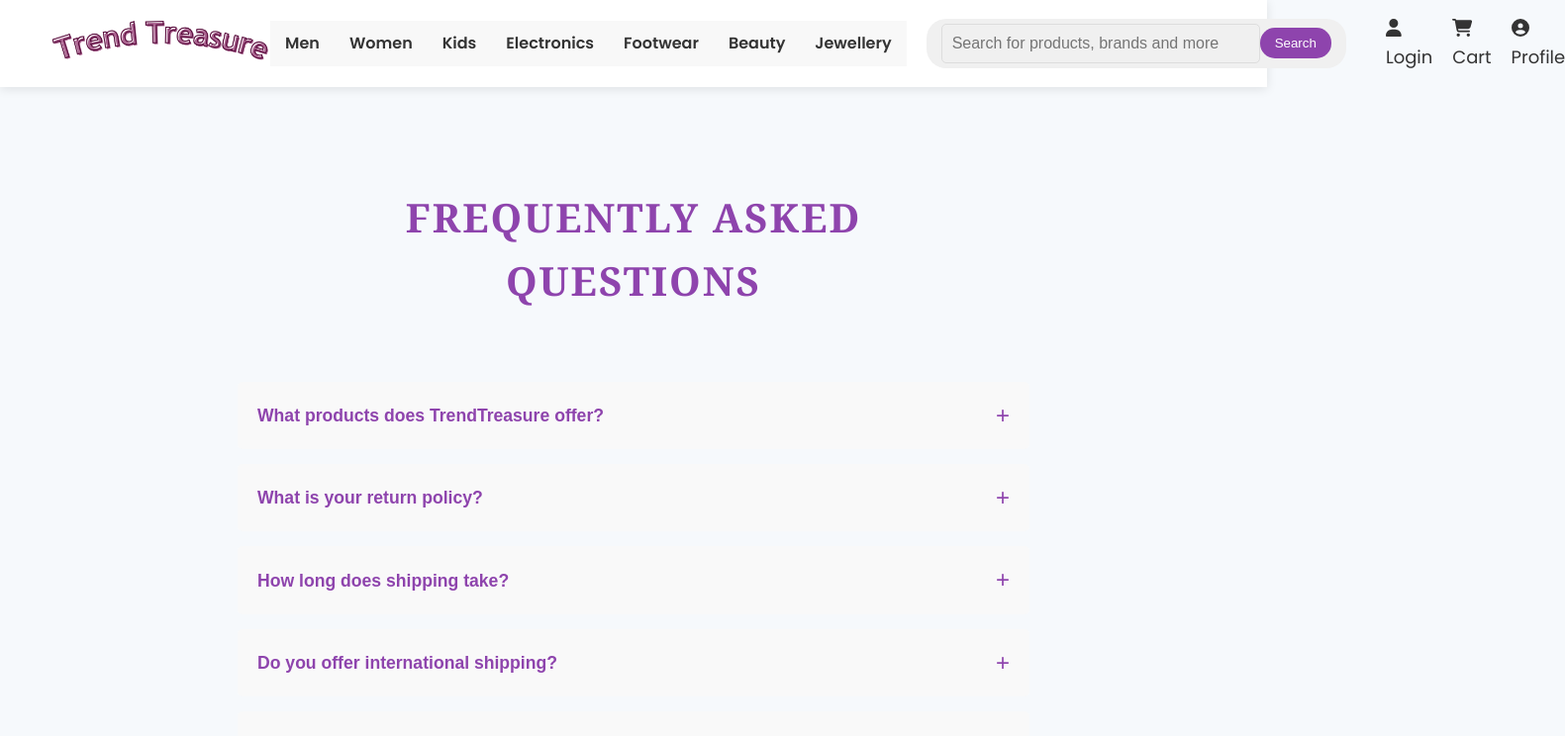
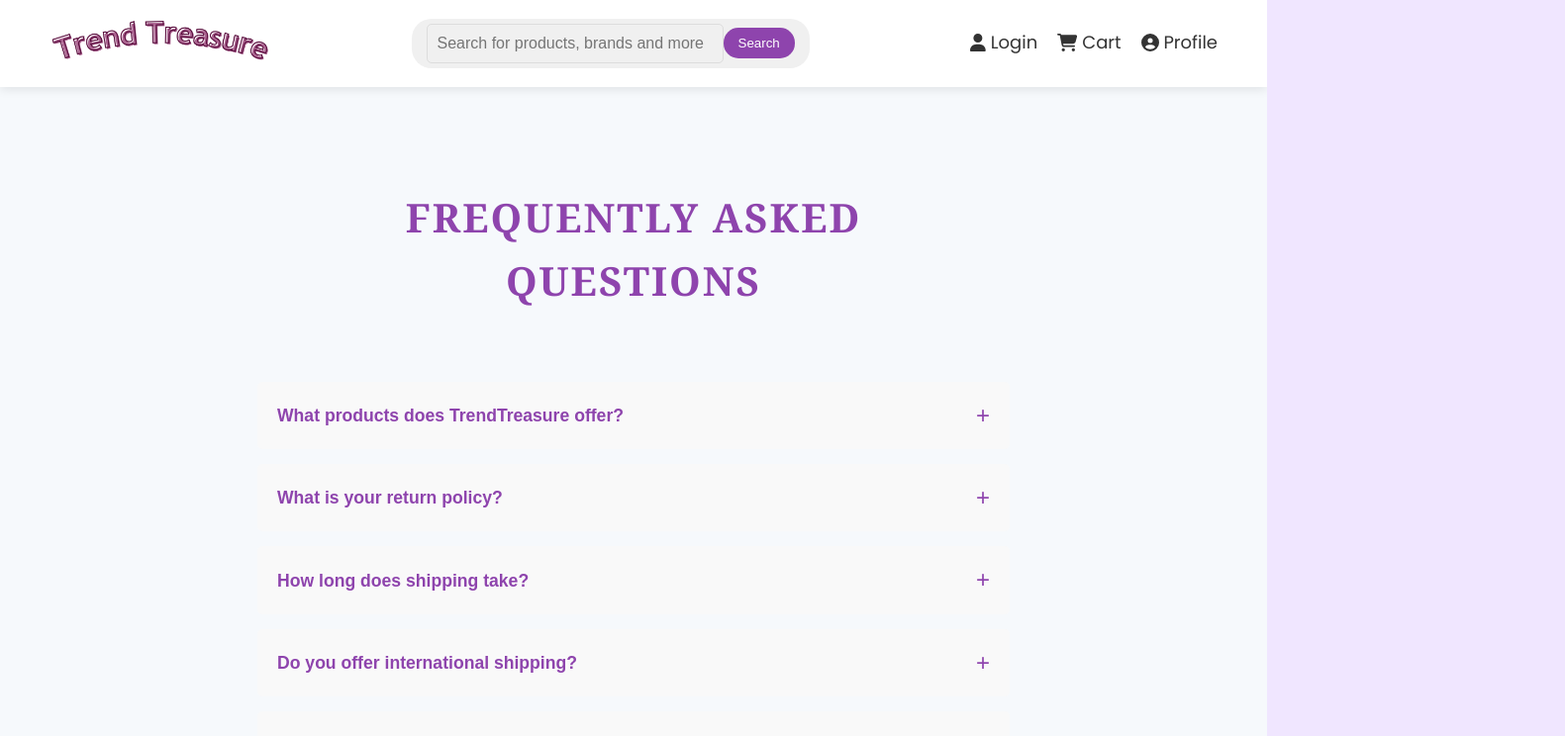
Before and after one commit to 24stuti/TrendTreasure, a React (Create React App) app in the folder frontend/: page /faqs in a window 1280 px wide. Shown: the top 744 px of the page at 99% size, 1581 px wide, since content can reach past the window. Built offline with nearby package versions, Linux system fonts and the light colour scheme; sample sign-in values are in the browser's storage; the HTML template or start-up script is replaced by a standard one.

Commit message:
fixed horizontal scroller issue

```diff
--- a/frontend/src/App.css
+++ b/frontend/src/App.css
@@ -1,11 +1,15 @@
 .app-container {
   display: flex;
+  flex-direction: column;
   height: 100vh;
+  width: 100%;
+  overflow-x: hidden;
 }
 
 h2 {
   margin-bottom: 20px;
 }
+
 :root {
   --main-bg-color: #f0e6ff; /* A light mix of blue, pink, and purple */
 }
--- a/frontend/src/Components/Header.css
+++ b/frontend/src/Components/Header.css
@@ -6,7 +6,7 @@
   box-shadow: 0 2px 10px rgba(0, 0, 0, 0.1);
   position: sticky;
   top: 0;
-  z-index: 1000;
+  z-index: 1000; /* Ensure the header is above other content */
   transition: all 0.3s ease;
 }
 
@@ -131,6 +131,7 @@
 
 .profile-dropdown {
   position: relative;
+  z-index: 1001; /* Higher than the header */
 }
 
 .profile-dropdown-content {
@@ -140,7 +141,7 @@
   background-color: #f9f9f9;
   min-width: 160px;
   box-shadow: 0px 8px 16px 0px rgba(0,0,0,0.2);
-  z-index: 1;
+  z-index: 1002; /* Ensure it is above other elements */
   border-radius: 5px;
   overflow: hidden;
   transition: all 0.3s ease;
--- a/frontend/src/Components/Header.jsx
+++ b/frontend/src/Components/Header.jsx
@@ -26,7 +26,7 @@
         <div className="logo" onClick={handleLogoClick}>
           <img src="/images/logo.png" alt="TrendTreasure Logo" className="logo-image" />
         </div>
-        <nav className="header-bottom">
+        {/* {<nav className="header-bottom">
           <ul>
             <li><Link to="/category/Men">Men</Link></li>
             <li><Link to="/category/Women">Women</Link></li>
@@ -36,7 +36,7 @@
             <li><Link to="/category/Beauty">Beauty</Link></li>
             <li><Link to="/category/Jewellery">Jewellery</Link></li>
           </ul>
-        </nav>
+        </nav>} */}
         <div className="search-bar">
           <input type="text" placeholder="Search for products, brands and more" />
           <button type="button">Search</button>
--- a/frontend/src/Components/Profile.css
+++ b/frontend/src/Components/Profile.css
@@ -9,6 +9,7 @@
   max-width: 300px;
   margin: auto;
   animation: fadeIn 0.5s ease-out;
+  z-index: 1003; /* Ensure it is above other elements */
 }
 
 @keyframes fadeIn {
@@ -21,12 +22,14 @@
   font-size: 22px;
   margin-bottom: 5px;
   text-align: center;
+  margin-top: -30px;
 }
 
 .profile-container p {
-  color: #555;
+  color: #2a2369;
   font-size: 16px;
   margin-bottom: 10px;
+  margin-top: -30px;
   text-align: center;
 }
 
@@ -60,7 +63,7 @@
   left: 50%;
   width: 5px;
   height: 5px;
-  background: rgba(255, 255, 255, 0.5);
+  background: rgba(95, 167, 196, 0.5);
   opacity: 0;
   border-radius: 100%;
   transform: scale(1, 1) translate(-50%);
@@ -87,9 +90,9 @@
 }
 
 .profile-container button:hover {
-  background-color: #e0e0e0;
+  background-color: #66babe;
   transform: translateY(-2px);
-  box-shadow: 0 2px 5px rgba(0, 0, 0, 0.1);
+  box-shadow: 0 2px 5px rgba(159, 104, 104, 0.1);
 }
 
 .profile-container button:active {
@@ -103,7 +106,8 @@
 }
 
 .profile-container li:last-child button:hover {
-  background-color: #ff5252;
+  background-color: #34d7a1;
+  color: blue;
 }
 
 @media (max-width: 480px) {
--- a/frontend/src/index.css
+++ b/frontend/src/index.css
@@ -1,8 +1,20 @@
+* {
+  margin: 0;
+  padding: 0;
+  box-sizing: border-box;
+}
+
+html, body {
+  width: 100%;
+  overflow-x: hidden; /* Prevent horizontal overflow */
+  font-family: Arial, sans-serif;
+  background-color: var(--main-bg-color);
+}
+
 body {
   margin: 0;
   padding: 0;
-  font-family: Arial, sans-serif;
-  background-color: #f3eded;
+  background-color: var(--main-bg-color);
 }
 
 .App-header {
@@ -15,10 +27,7 @@
 main {
   padding: 20px;
 }
+
 :root {
   --main-bg-color: #8362b5; /* A light mix of blue, pink, and purple */
 }
-
-body {
-  background-color: var(--main-bg-color);
-}
```
